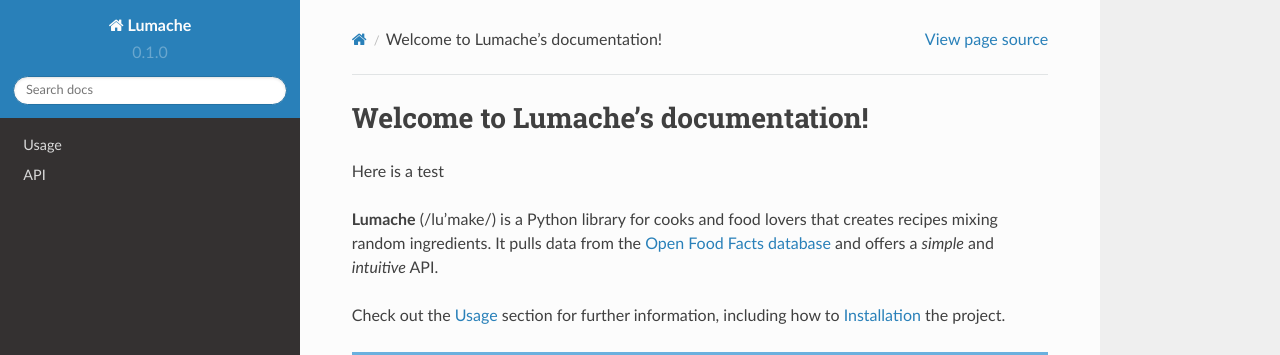
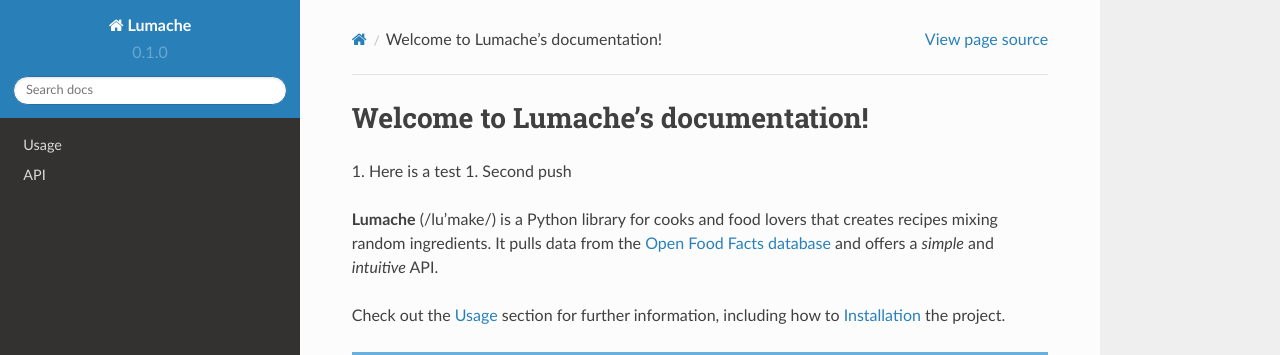
Before and after one commit to readthedocs/tutorial-template, a Sphinx documentation site: the page built from docs/source/index.rst, in a window 1280 px wide. Shown: the top 355 px of the page. Built offline with Sphinx 7.4.7 and the Read the Docs theme 2.0.0, drawn with Linux system fonts in a browser that asks for light colours.

```diff
--- a/docs/source/index.rst
+++ b/docs/source/index.rst
@@ -1,7 +1,8 @@
 Welcome to Lumache's documentation!
 ===================================
 
-Here is a test
+1. Here is a test
+1. Second push
 
 **Lumache** (/lu'make/) is a Python library for cooks and food lovers
 that creates recipes mixing random ingredients.
```
